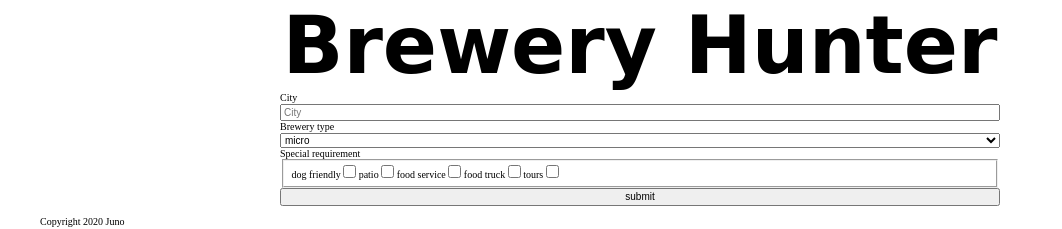
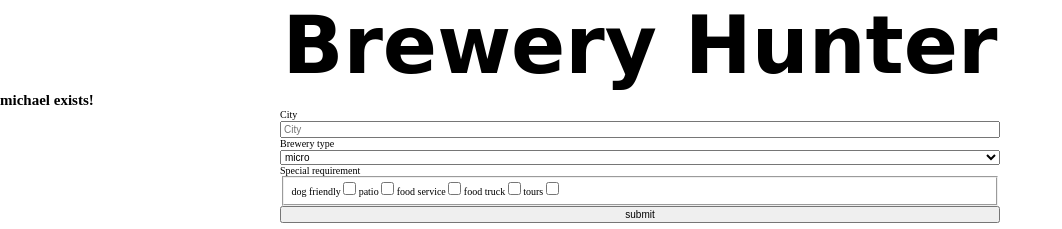
Before and after one commit to michael-leriche-alice-song/brewery-hunter, a plain HTML site: page index.html in a window 1280 px wide. Shown: the top 229 px of the page, without its empty margins (0-1062 px from the left). Drawn offline with nearby package versions, Linux system fonts and the light colour scheme; a web font is replaced by a local one.

Commit message:
first commit

```diff
--- a/index.html
+++ b/index.html
@@ -14,6 +14,8 @@
         <h1>Brewery Hunter</h1>
     </header>
 
+
+    <h2>michael exists!</h2>
 
     <main class="wrapper">
         <form action="">
```
